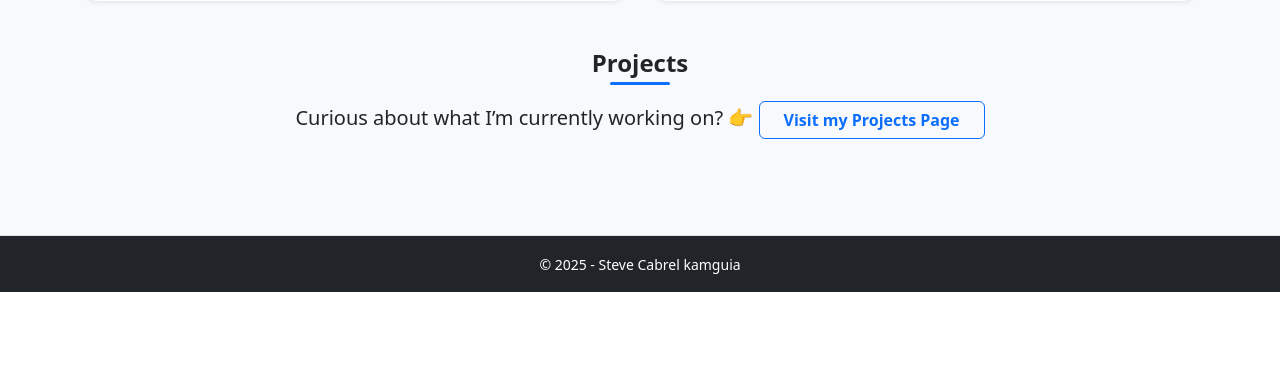
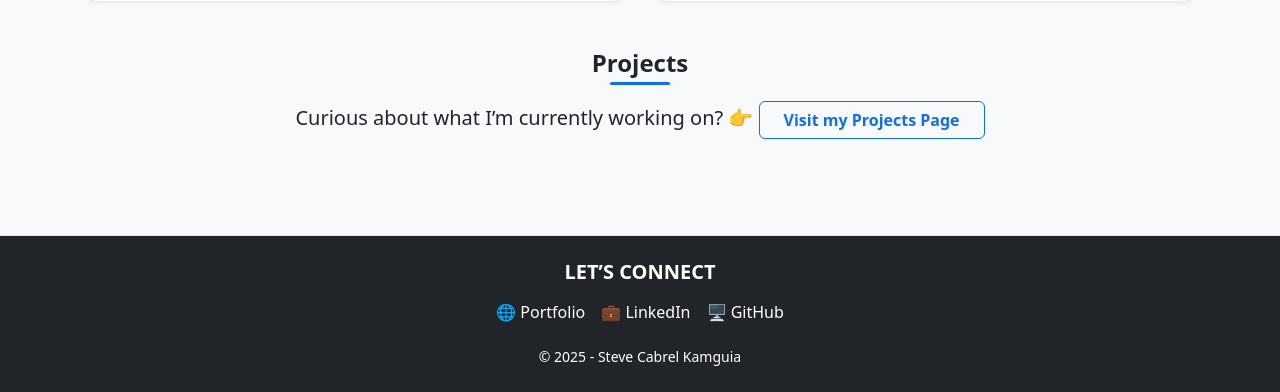
Before and after one commit to Kascabrel/portfolio, a Flask app: page /about in a window 1280 px wide. Shown: the part 1425-1817 px from the top of the page. Before the commit the page ends 1717 px from the top, so only its background shows below. Run offline with Flask 3, Linux system fonts and the light colour scheme; some libraries are stand-ins or nearby versions.

Commit message:
Add: perform the footer code by increasing the style

```diff
--- a/src/app/templates/base.html
+++ b/src/app/templates/base.html
@@ -75,13 +75,41 @@
     <i class="bi bi-arrow-up fs-4"></i>
 </a>
 
+<!-- ===== Footer ===== -->
+<footer class="border-top border-1 bg-dark py-4 mt-auto">
+  <div class="container text-white text-center">
 
-<!-- ===== Footer ===== -->
-<footer class="border-top border-1 bg-dark py-3 mt-auto">
-    <div class="container text-white text-center">
-        <small>&copy; 2025 - Steve Cabrel kamguia</small>
+    <!-- Contact -->
+    <div class="mb-3">
+      <h5 class="fw-bold mb-3 text-uppercase">Let’s Connect</h5>
+      <div class="d-flex justify-content-center flex-wrap gap-3">
+        <a class="custom-link-footer" href="https://steve-kamguia.kascali.de/" target="_blank">🌐 Portfolio</a>
+        <a class="custom-link-footer" href="https://www.linkedin.com/in/steve-kamguia-144989257/" target="_blank">💼 LinkedIn</a>
+        <a class="custom-link-footer" href="https://github.com/kascabrel" target="_blank">🖥️ GitHub</a>
+      </div>
     </div>
+
+    <!-- Copyright -->
+    <small class="">&copy; 2025 - Steve Cabrel Kamguia</small>
+  </div>
 </footer>
+
+<!-- Custom Footer Styles -->
+<style>
+.custom-link-footer {
+    color: #ffffff;
+    font-weight: 500;
+    text-decoration: none;
+    transition: color 0.2s ease, border-bottom 0.2s ease;
+    padding-bottom: 2px;
+    border-bottom: 2px solid transparent;
+}
+.custom-link-footer:hover {
+    color: #0d6efd;
+    border-bottom: 2px solid #0d6efd;
+}
+</style>
+
 
 <!-- Boostrap JS -->
 <script src="https://cdn.jsdelivr.net/npm/bootstrap@5.3.7/dist/js/bootstrap.bundle.min.js"
```
